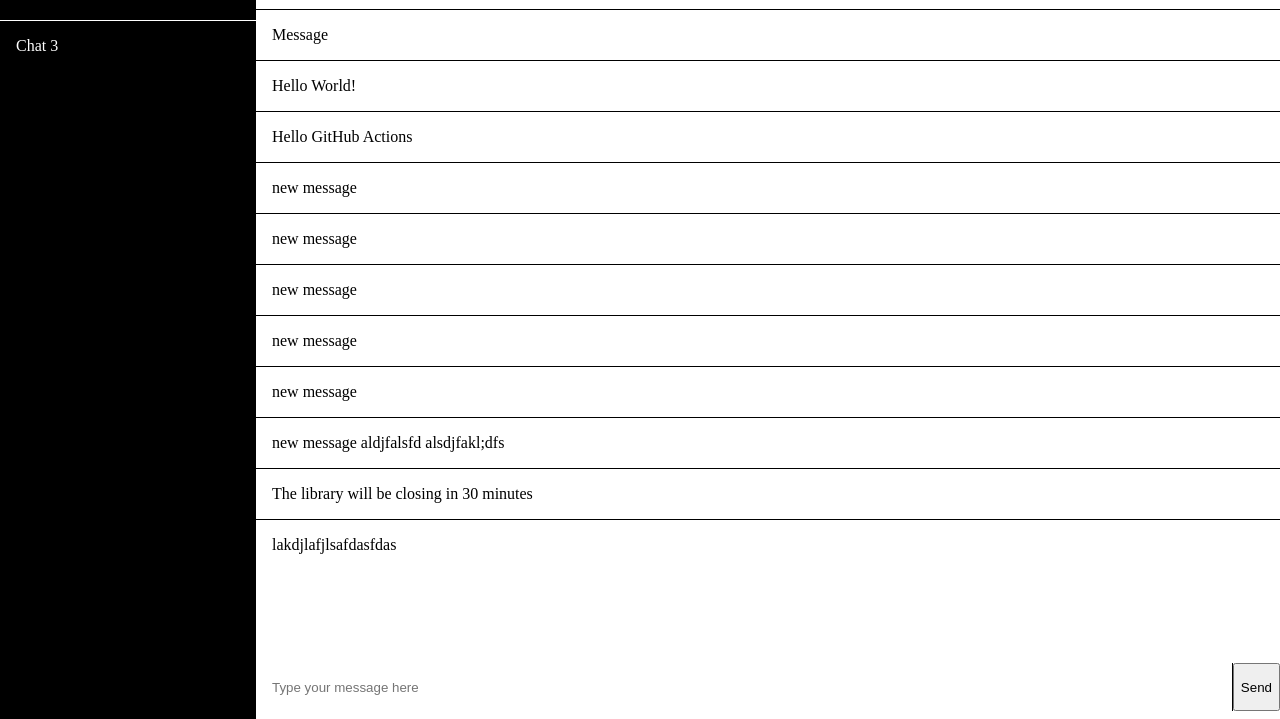
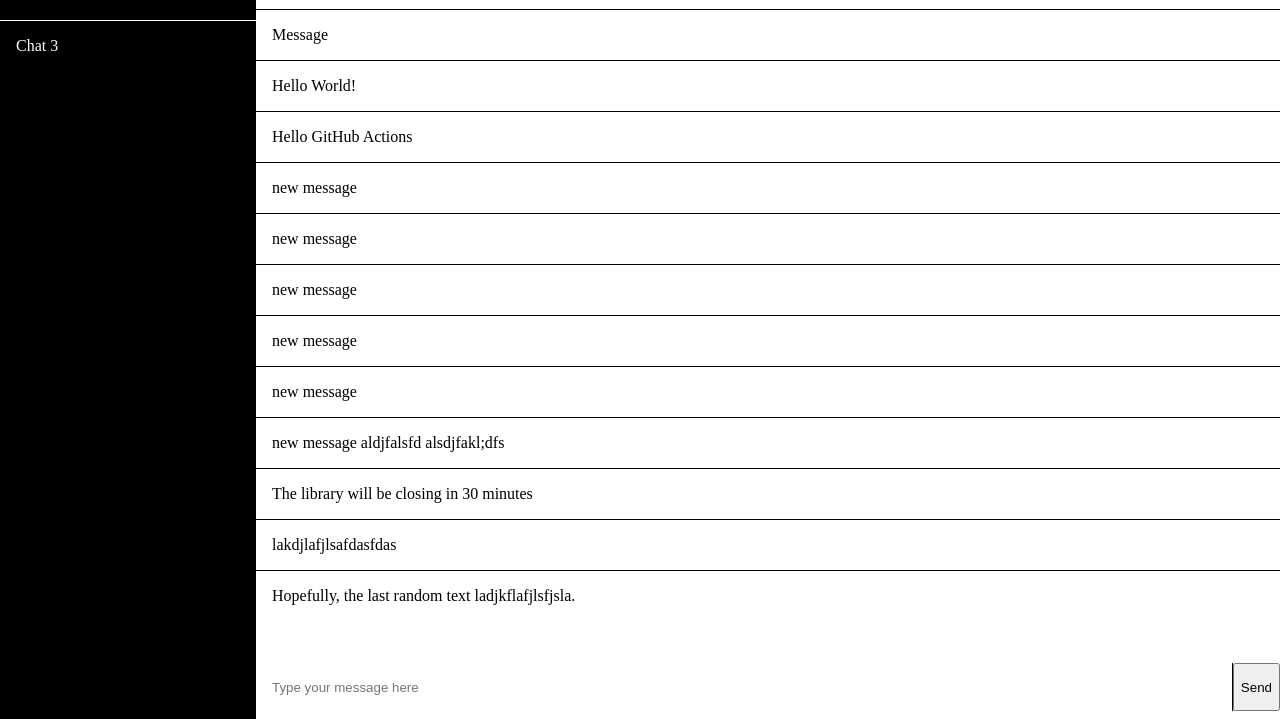
Before and after one commit to cse110-sp23-group3/big-project, a plain HTML site: page index.html in a window 1280 px wide. Shown: the part 81-800 px from the top of the page. Drawn offline with Linux system fonts and the light colour scheme.

Commit message:
feat: add more random text

```diff
--- a/index.html
+++ b/index.html
@@ -160,6 +160,9 @@
             <article>
                 <p>lakdjlafjlsafdasfdas</p>
             </article>
+            <article>
+                <p>Hopefully, the last random text ladjkflafjlsfjsla.</p>
+            </article>
         </section>
 
         <!-- Chat Input -->
```
